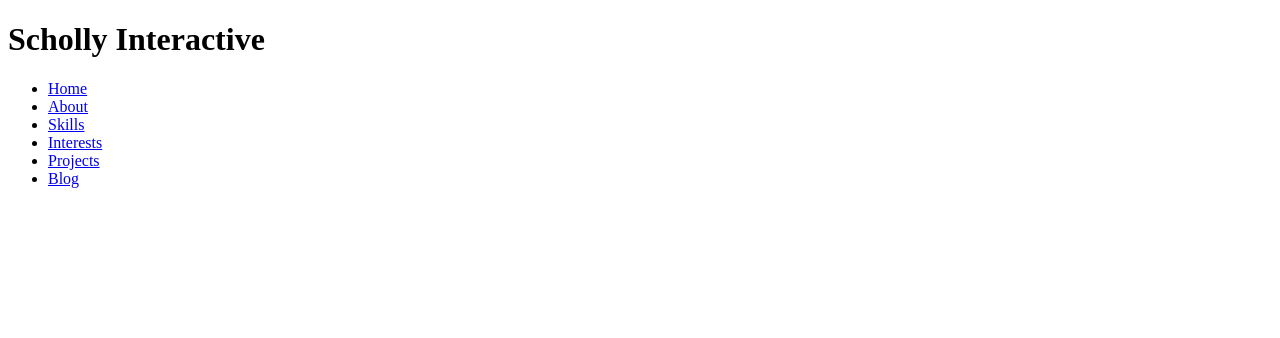
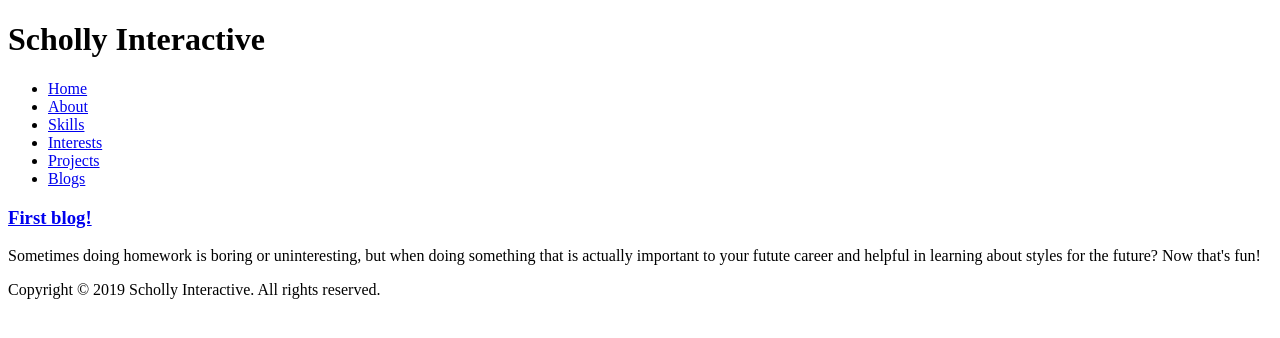
Before and after one commit to AndrewScholly/AndrewScholly.github.io, a plain HTML site: page blog.html in a window 1280 px wide. Drawn offline with Linux system fonts and the light colour scheme.

Commit message:
finished text and modified blog to say blogs

```diff
--- a/blog.html
+++ b/blog.html
@@ -13,12 +13,20 @@
         <li><a href="skills.html">Skills</a></li>
         <li><a href="interests.html">Interests</a></li>
         <li><a href="projects.html">Projects</a></li>
-        <li><a href="blog.html">Blog</a></li>
+        <li><a href="blog.html">Blogs</a></li>
       </ul>
     </nav>
-
+    <div class=""
+    <article>
+    <section>
+      <h3><a href="blogs/blog1.html">First blog!</a></h3>
+      <p>Sometimes doing homework is boring or uninteresting, but when doing something
+        that is actually important to your futute career and helpful in learning
+        about styles for the future? Now that's fun!
+      </p>
   </body>
   <footer>
-
+    <p>Copyright &copy 2019 Scholly Interactive. All rights reserved.
+    </p>
   </footer>
   </html>
```
Also changed, not shown: about.html (+3 -2 lines), index.html (+2 -5 lines), interests.html (+1 -1 lines), projects.html (+1 -1 lines), skills.html (+1 -1 lines), 1 other file.
